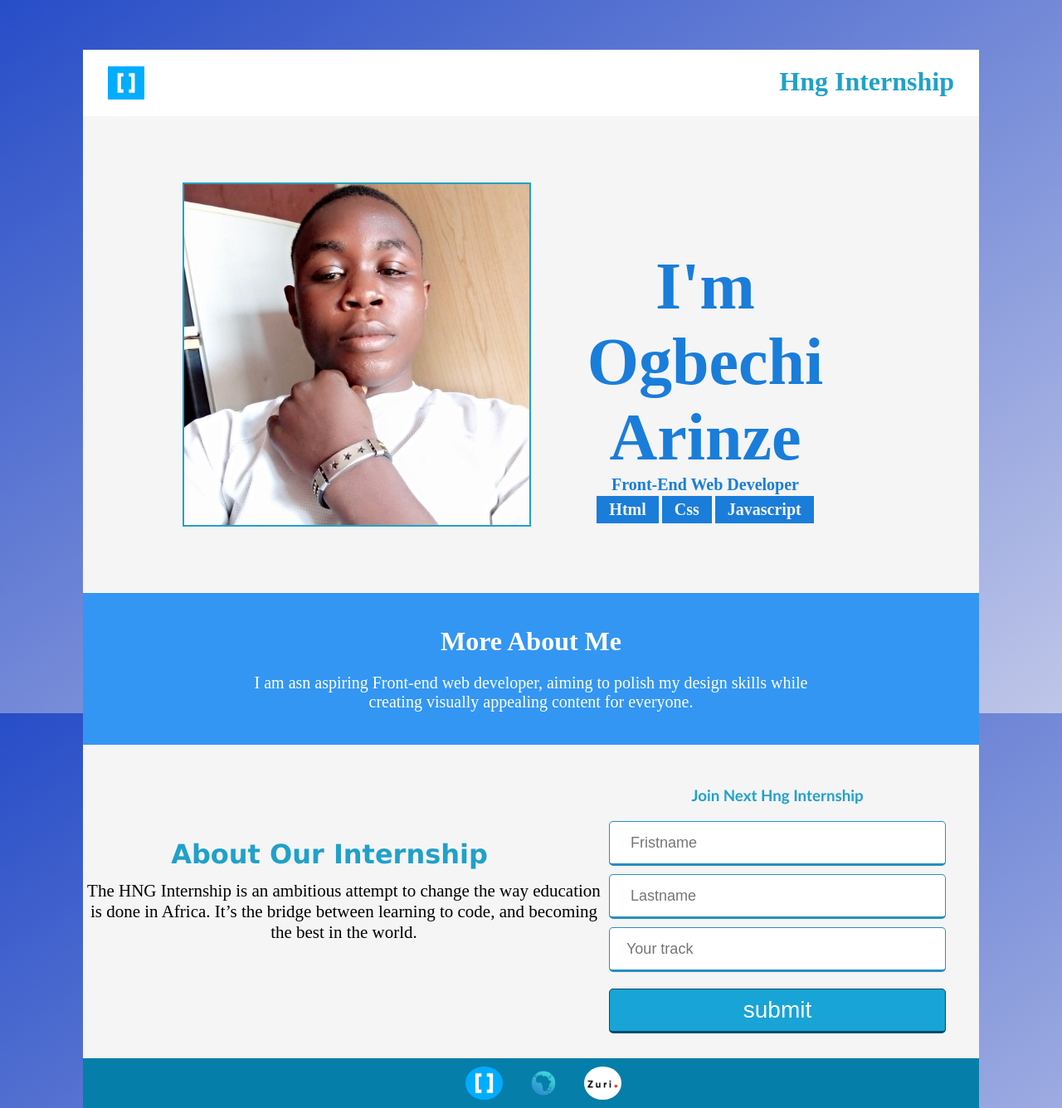
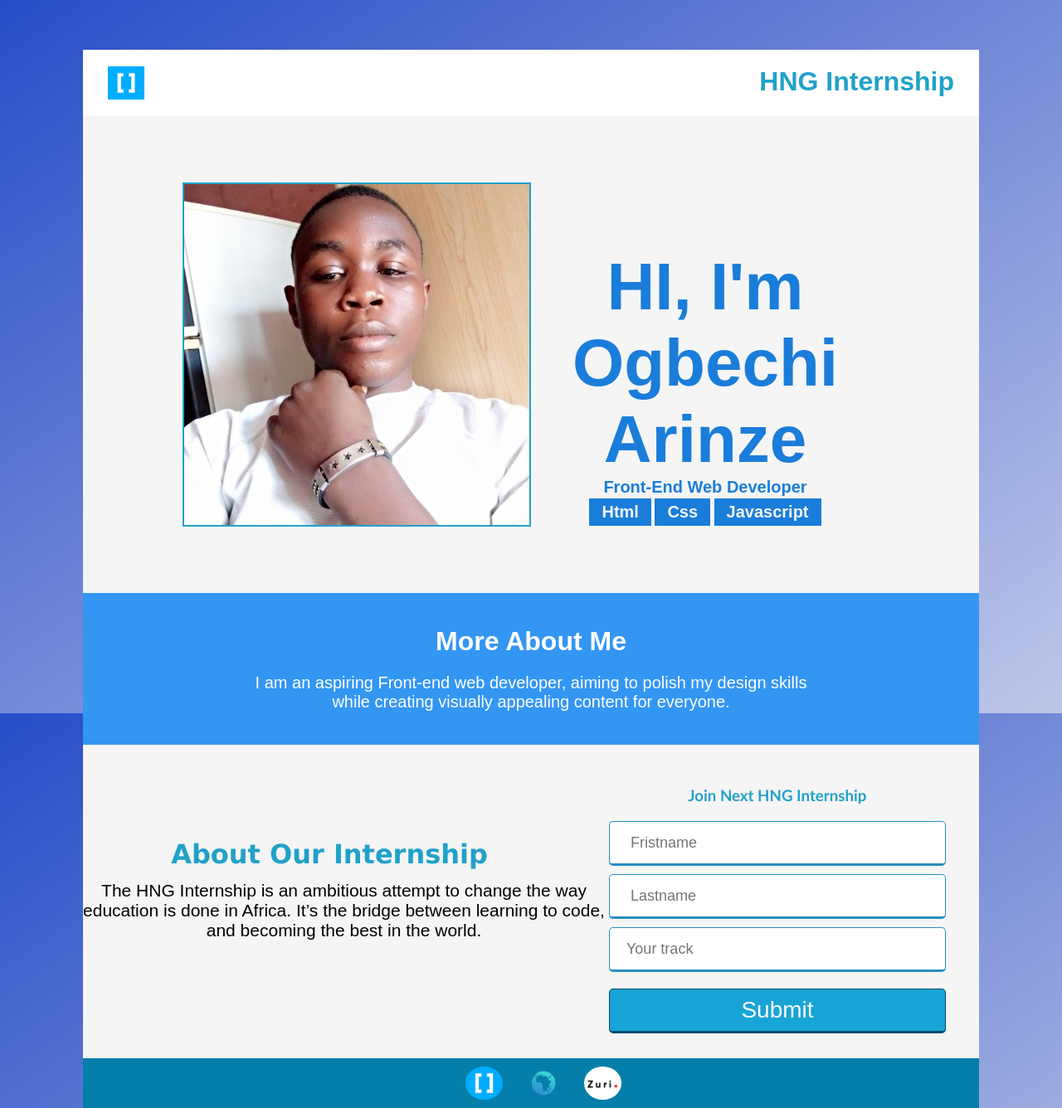
Before and after one commit to cardinalship/hng-task2, a PHP site: page / in a window 1280 px wide. Shown: the whole page at 83% size. Run offline with PHP 8.4, Linux system fonts and the light colour scheme.

Commit message:
Customizations

```diff
--- a/css/style.css
+++ b/css/style.css
@@ -2,6 +2,7 @@
 	margin: 0;
 	padding: 0;
 	box-sizing: border-box;
+	font-family: Arial, Helvetica, sans-serif;
 }
 
 body{
--- a/index.html
+++ b/index.html
@@ -10,11 +10,11 @@
 </head>
 <body>
   <main>
-    <div class="header"> <img src="./image/hng.jpg" alt=""> <h1>hng Internship</h1> </div>
+    <div class="header"> <img src="./image/hng.jpg" alt=""> <h1>HNG Internship</h1> </div>
     <div class="box1">
       <div class="profile"> <img src="./image/dp.jpg" alt=""></div>
       <div class="my_info">
-        <h1> I'm Ogbechi Arinze</h1>
+        <h1> HI, I'm Ogbechi Arinze</h1>
         <h3> Front-end Web Developer</h3>
         <div class="tools">
             <h2>html</h2>
@@ -25,8 +25,8 @@
     </div>
     <div class="box2">
      <div class="about">
-      <h1>more about me</h1>
-      <p> I am asn aspiring Front-end web developer, aiming to polish my design skills while creating visually appealing content for everyone.</p>
+      <h1>More About Me</h1>
+      <p> I am an aspiring Front-end web developer, aiming to polish my design skills while creating visually appealing content for everyone.</p>
      </div>
 
     </div>
@@ -41,11 +41,11 @@
         </p>
       </div>
       <div class="join_team">
-        <h3> join next hng Internship</h3>
+        <h3> Join next HNG Internship</h3>
          <input type="text" placeholder=" Fristname">
          <input type="text" placeholder=" Lastname">
          <input type="text" placeholder="Your track">
-         <button type="submit"> submit</button>
+         <button type="submit"> Submit</button>
       </div>
     </div>
     <div class="footer">
```
